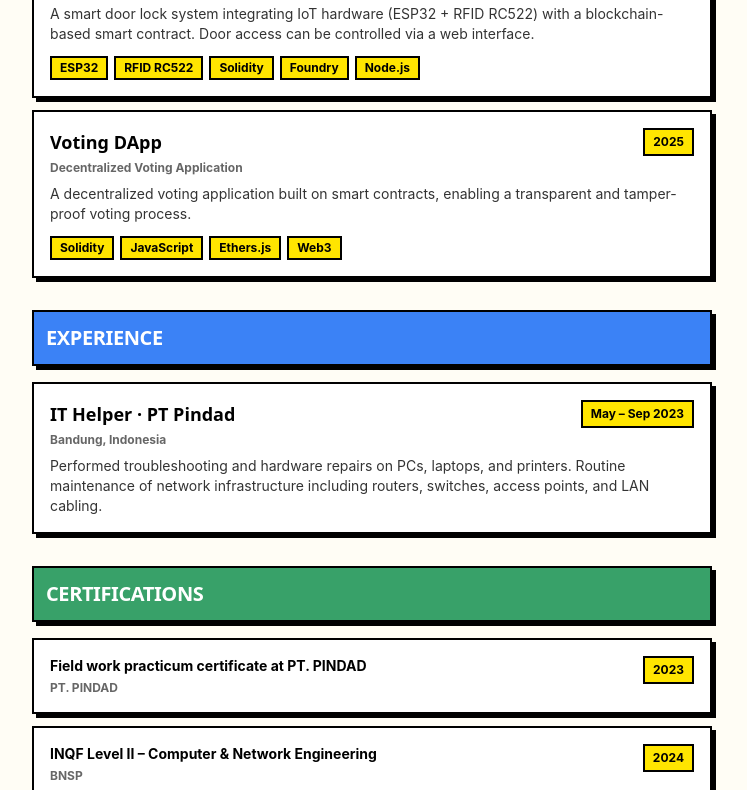
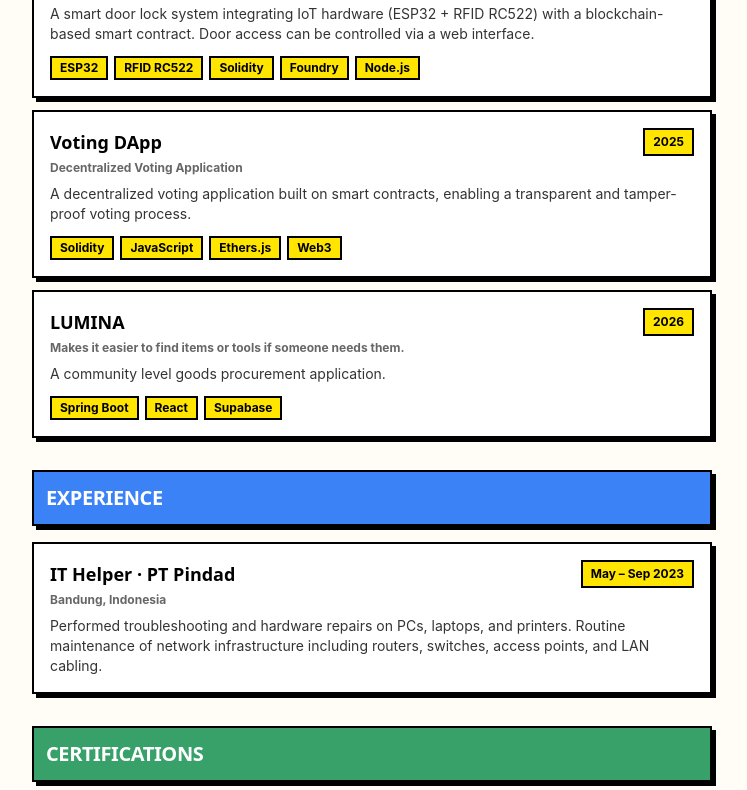
Before and after one commit to Solthera/farel-personal-web, a Next.js app in the folder web/: page /cv in a window 1280 px wide. Shown: the part 1245-2035 px from the top of the page, without its empty margins (424-1171 px from the left). Built offline with nearby package versions, Linux system fonts and the light colour scheme.

Commit message:
Feat: Add new portfolio and cv

```diff
--- a/web/app/cv/page.tsx
+++ b/web/app/cv/page.tsx
@@ -129,6 +129,12 @@ export default function CV() {
                     desc: 'A decentralized voting application built on smart contracts, enabling a transparent and tamper-proof voting process.',
                     tags: ['Solidity', 'JavaScript', 'Ethers.js', 'Web3'],
                   },
+                  {
+                    name: 'LUMINA', period: '2026',
+                    sub: 'Makes it easier to find items or tools if someone needs them.',
+                    desc: 'A community level goods procurement application.',
+                    tags: ['Spring Boot', 'React', 'Supabase'],
+                  },
                 ].map(({ name, period, sub, desc, tags }) => (
                   <div key={name} className="border-2 border-black p-4 bg-white shadow-[4px_4px_0px_0px_#000]">
                     <div className="flex justify-between items-start gap-4 mb-1">
--- a/web/app/portfolio/page.tsx
+++ b/web/app/portfolio/page.tsx
@@ -23,8 +23,7 @@ type Project = {
 const projects: Project[] = [
   { id: '1', name: 'Smartlock', desc: 'Open the door with just a tap card and close it automatically.', long: 'Smartlock is a project that combines IoT with Blockchain, IoT is used as a physical activity while blockchain is used as a database.', tags: ['IoT', 'Blockchain', 'Foundry'], year: 2025, color: 'bg-[var(--yellow)]', image: '/images/portfolio-assets/smartlock.jpeg', linkLiveDemo: '#', linkSourceCode: 'https://github.com/Itsjustrell/Smartlock', status: 'completed' },
   { id: '2', name: 'Voting DApp', desc: 'Vote safely without worrying about data being changed', long: 'Voting DApps is a blockchain-based voting website that stores voting results, the data cannot be manipulated, such as by changing or deleting them.', tags: ['Blockchain', 'Foundry', 'React'], year: 2025, color: 'bg-[var(--yellow)]', image: '/images/portfolio-assets/voting-dapp.jpeg', linkLiveDemo: 'https://votemaster-eta.vercel.app/', linkSourceCode: 'https://github.com/Solthera/Ethereum-wallet-check', status: 'completed' },
-  { id: '3', name: 'LUMINA', desc: 'Makes it easier to find items or tools if someone needs them.', long: 'LUMINA is a goods procurement system at the community level to make it easier for residents to carry out their activities if they need goods or tools.', tags: ['Java', 'Spring Boot', 'PostgreSQL'], year: 2026, color: 'bg-[var(--blue)]', image: '/images/portfolio-assets/pulse.png', linkLiveDemo: '#', linkSourceCode: '#', status: 'soon' },
-  { id: '4', name: 'AssistFi', desc: 'Record finances easily and display a dashboard to make it easier to view financial data.', long: 'AssistFi is a website that makes financial recording easier, with a CSV import feature that will immediately calculate and analyze financial data, then can be exported again with structured data.', tags: ['Javascript', 'Python', 'React'], year: 2026, color: 'bg-[var(--green)]', image: '/images/portfolio-assets/brick.png', linkLiveDemo: '#', linkSourceCode: '#', status: 'soon' },
+  { id: '3', name: 'LUMINA', desc: 'Makes it easier to find items or tools if someone needs them.', long: 'LUMINA is a goods procurement system at the community level to make it easier for residents to carry out their activities if they need goods or tools.', tags: ['Java', 'Spring Boot', 'Supabase'], year: 2026, color: 'bg-[var(--blue)]', image: '/images/portfolio-assets/lumina.png', linkLiveDemo: 'https://tanstack-start-app.lumina-apps.workers.dev/', linkSourceCode: '#', status: 'completed' },
 ]
 
 function ProjectImage({ project, variant = 'card' }: { project: Project; variant?: 'card' | 'modal' }) {
```
Also changed, not shown: web/public/images/portfolio-assets/lumina.png (added).
